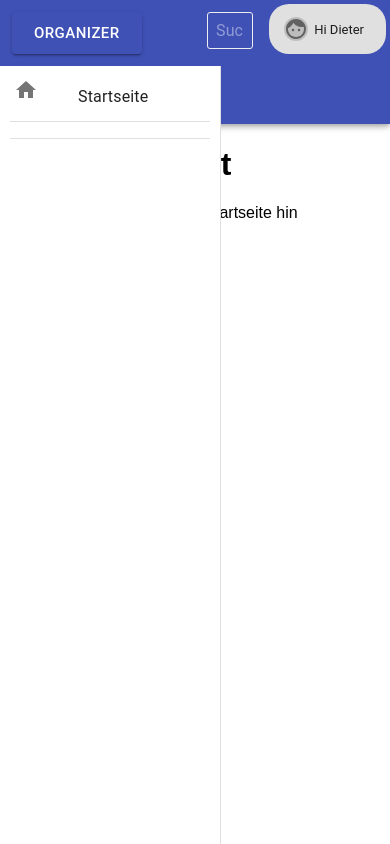
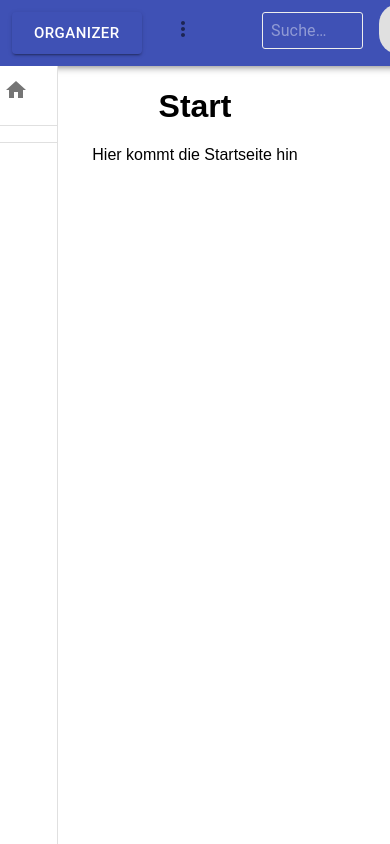
Before and after one commit to church-organizer/cgr-app, a React (Create React App) app: page / in a window 390 px wide. Built offline with nearby package versions, Linux system fonts and the light colour scheme.

Commit message:
responsive sidenav and fix in topnav

```diff
--- a/src/tools/SideNav/SideNav.js
+++ b/src/tools/SideNav/SideNav.js
@@ -4,19 +4,18 @@ import {
     Drawer,
     List,
     ListItem,
-    ListItemIcon,
+    ListItemIcon, ListItemText,
     makeStyles,
     Typography,
 } from "@material-ui/core";
 import HomeIcon from '@material-ui/icons/Home';
-import Start from "../../components/start/Start";
-import {Link} from "react-router-dom";
+import clsx from 'clsx';
+import useMediaQuery from '@material-ui/core/useMediaQuery';
 
 
 const useStyles = makeStyles(theme => ({
     drawerPaper: {
         width: "200px",
-        top: "66px",
         paddingLeft: "10px",
         paddingRight: "10px",
     },
@@ -30,7 +29,29 @@ const useStyles = makeStyles(theme => ({
     button: {
         width: "100%",
         height: "100%"
-    }
+    },
+    drawer: {
+        width: "200px",
+        flexShrink: 0,
+        whiteSpace: 'nowrap',
+    },
+    drawerOpen: {
+        width: "200px",
+        top: "66px",
+        transition: theme.transitions.create('width', {
+            easing: theme.transitions.easing.sharp,
+            duration: theme.transitions.duration.enteringScreen,
+        }),
+    },
+    drawerClose: {
+        top: "66px",
+        transition: theme.transitions.create('width', {
+            easing: theme.transitions.easing.sharp,
+            duration: theme.transitions.duration.leavingScreen,
+        }),
+        overflowX: 'hidden',
+        width: theme.spacing(7) + 1
+    },
 }));
 export const SideNavItem = (props) => {
     const classes = useStyles();
@@ -38,14 +59,14 @@ export const SideNavItem = (props) => {
         <ListItem key={props.text.replace(" ", "")} button className={classes.item} onClick={props.click}>
             <div className={classes.button}>
                 <ListItemIcon className="side-nav-entry">{props.icon}</ListItemIcon>
-                <Typography className="side-nav-entry">{props.text}</Typography>
+                <ListItemText hidden className="side-nav-entry" primary={props.text}/>
             </div>
         </ListItem>
     );
 };
 
 const SideNav = (props) => {
-
+    const matches = useMediaQuery('(min-width:1100px)');
     /**
      * Todo Dirty Hack fixen. das geht sicherlich auch noch schöner
      */
@@ -66,8 +87,18 @@ const SideNav = (props) => {
 
 
     const classes = useStyles();
+    console.log(matches);
     return (
-        <Drawer variant={"permanent"} anchor={"left"} classes={{paper: classes.drawerPaper,}}>
+        <Drawer open={matches} className={
+            clsx(classes.drawer, {
+                [classes.drawerOpen]: matches,
+                [classes.drawerClose]: !matches,
+            })} variant={"permanent"} anchor={"left"} classes={{
+            paper: clsx({
+                [classes.drawerOpen]: matches,
+                [classes.drawerClose]: !matches,
+            })
+        }}>
             {forSideNav(props.content)}
         </Drawer>
     );
--- a/src/tools/TopNav/TopNav.js
+++ b/src/tools/TopNav/TopNav.js
@@ -16,7 +16,8 @@ import useMediaQuery from '@material-ui/core/useMediaQuery';
 const useStyles = makeStyles(theme => ({
     appBar: {
         position: "static",
-        minHeight: "60px"
+        minHeight: "60px",
+        minWidth: "500px"
     },
     toolbar: theme.mixins.toolbar,
     typography: {
@@ -30,7 +31,6 @@ const useStyles = makeStyles(theme => ({
         color: 'inherit',
         width: "100%"
     },
-    homeButton: {},
     inputInput: {
         position: "relative",
         padding: theme.spacing(1, 1, 1, 1),
```
